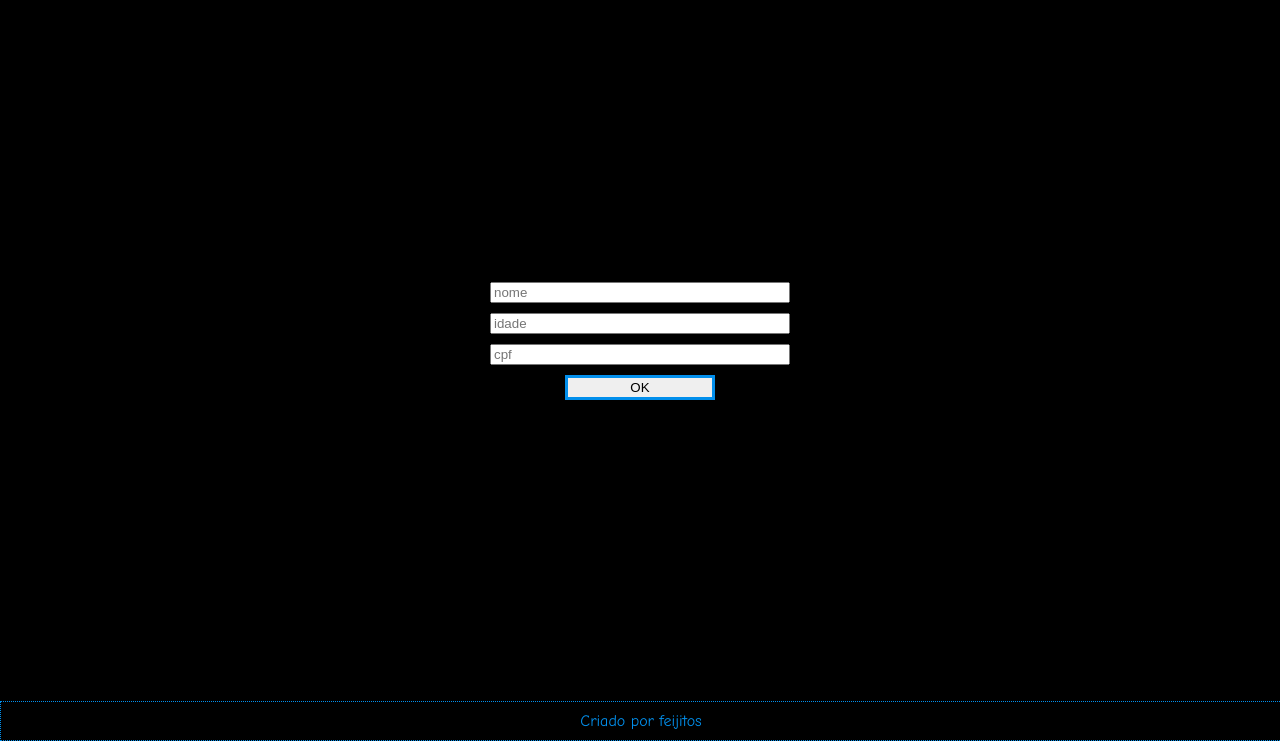
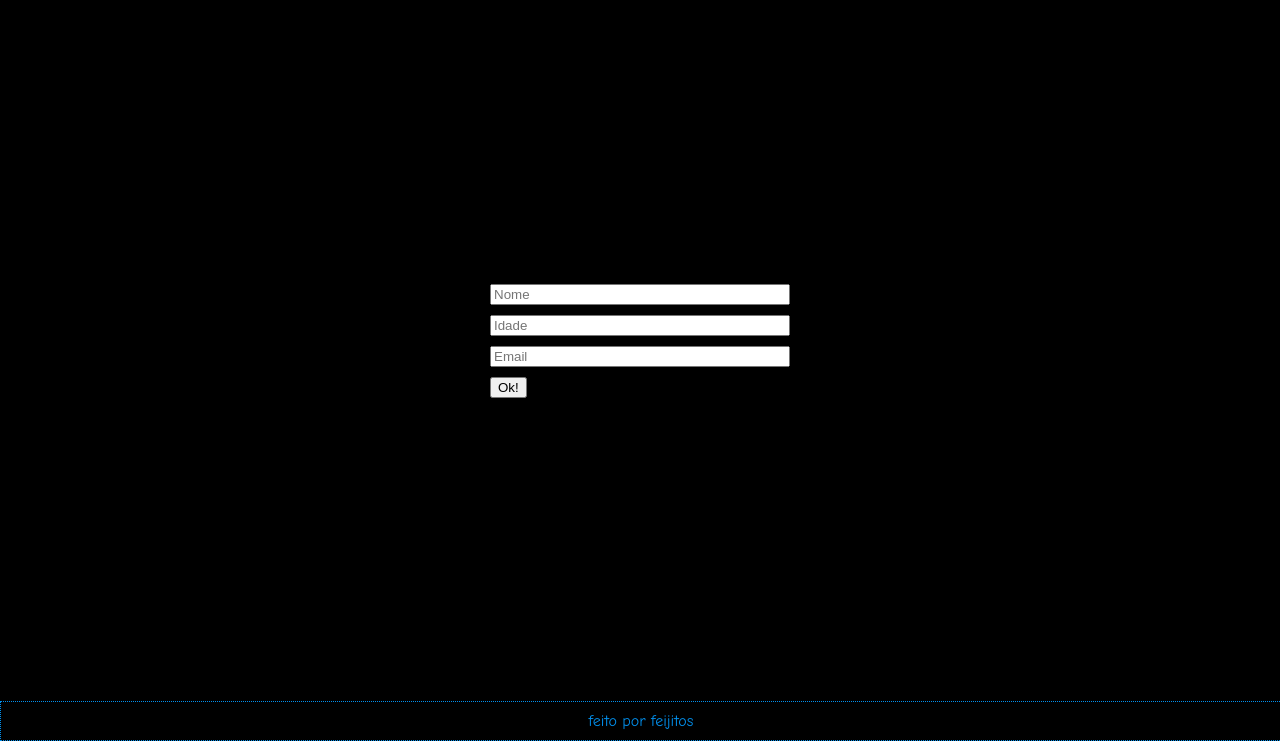
Before and after one commit to feijitos/aula012024, a plain HTML site: page index.html in a window 1280 px wide. Shown: the part 59-800 px from the top of the page. Drawn offline with Linux system fonts and the light colour scheme.

Commit message:
agora sim

```diff
--- a/estilo.css
+++ b/estilo.css
@@ -28,14 +28,6 @@
 
 
 
-.botao {
-    height: 25px;
-    border: 3px solid rgb(2, 143, 236);
-    width: 50%;
-    margin: auto;
-
-}
-
 
 .rodape {
     border: 1px dotted;
--- a/index.html
+++ b/index.html
@@ -3,20 +3,20 @@
 <head>
     <meta charset="UTF-8">
     <meta name="viewport" content="width=device-width, initial-scale=1.0">
-    <title>Programação WEB Turma A</title>
+    <title>Programação WEB Felipe A.</title>
     <link rel="stylesheet" href="estilo.css">
 </head>
 <body class="corpo">
-    <h1 id="titulo"> bora bill</h1>
+    <h1 id="titulo">bora bill</h1>
     <div class="entradas-formulario">
-    <input id="nome" placeholder="nome">
-    <input id="idade" placeholder="idade">
-    <input id="cpf" placeholder="cpf">
-    <button class="botao"; id="botao-submeter">OK</button>
+        <input id="nome" type ="text" placeholder="Nome">
+        <input id="idade" type="number" placeholder="Idade">
+        <input id="email" type="email" placeholder="Email">
+        <centralizer>
+            <button id="botao-submeter">Ok!</button>
+        </centralizer>
     </div>
-
-
-    <p class="rodape">Criado por feijitos</p>
-    <script>src="index.js"</script>
+    <footer class="rodape">feito por feijitos</footer>
+    <script src="script.js"></script>
 </body>
 </html>
```
